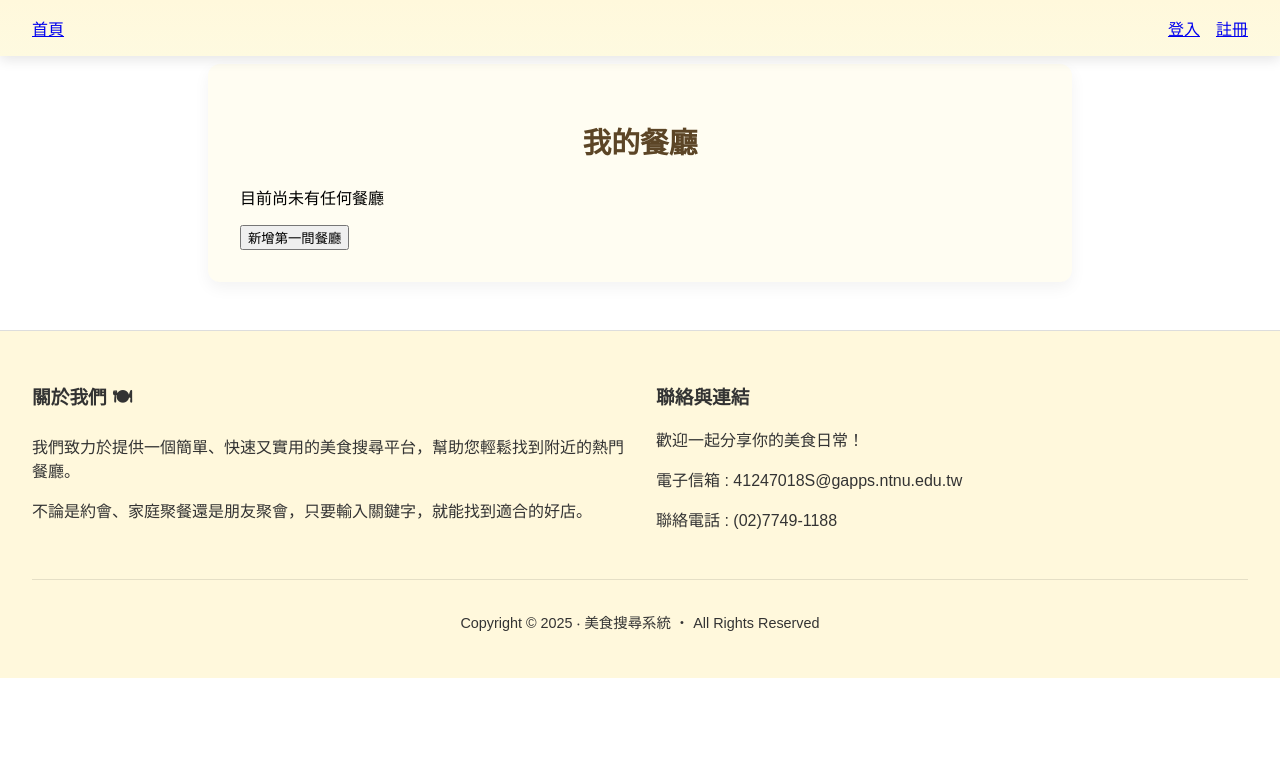
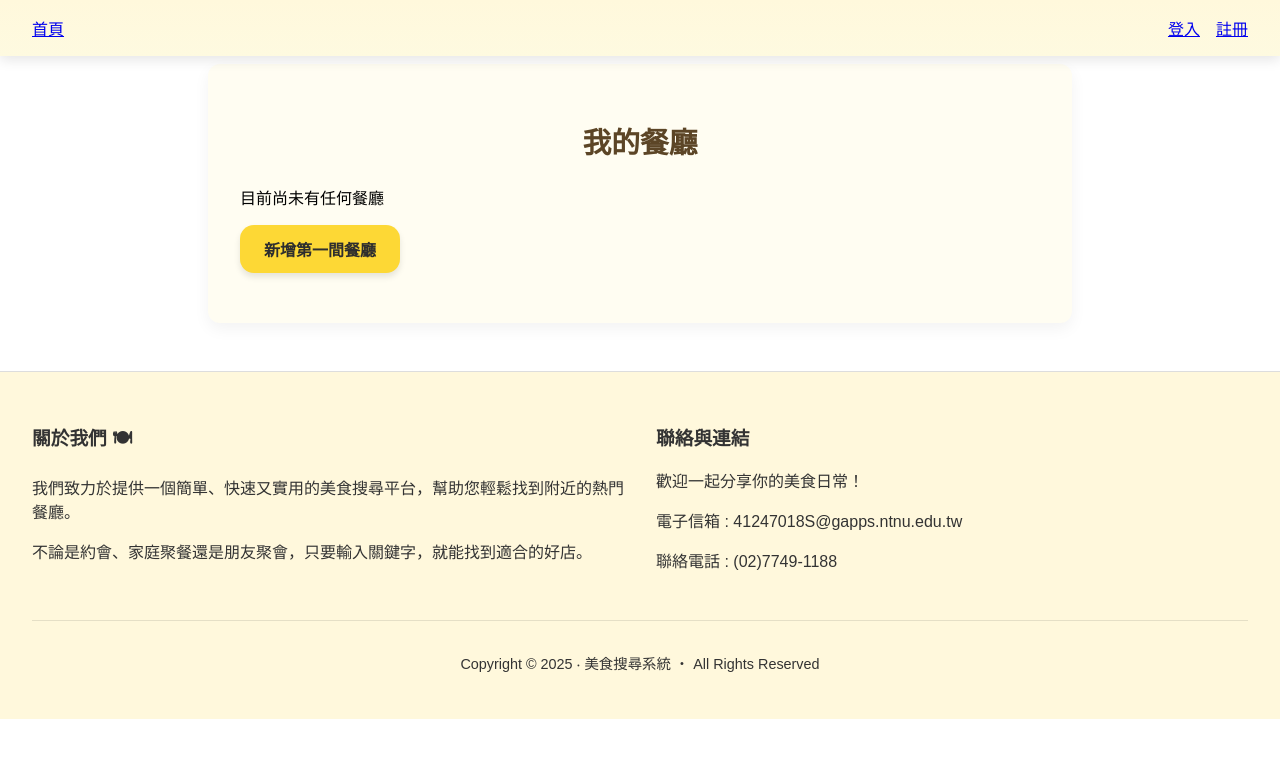
Before and after one commit to boyan1001/2025_DB_final_project, a React (Vite) app in the folder frontend/: page /dashboard in a window 1280 px wide. Shown: the top 758 px of the page. Built offline with nearby package versions, Linux system fonts and the light colour scheme.

Commit message:
按鍵美化

```diff
--- a/frontend/src/OwnerDashboard.jsx
+++ b/frontend/src/OwnerDashboard.jsx
@@ -159,7 +159,9 @@ export default function OwnerDashboard() {
       {restaurants.length === 0 && !selected && (
         <div>
           <p>目前尚未有任何餐廳</p>
-          <button onClick={startNewRestaurant}>新增第一間餐廳</button>
+          <button className="add-button" onClick={startNewRestaurant}>
+            新增第一間餐廳
+          </button>
         </div>
       )}
 
@@ -183,10 +185,10 @@ export default function OwnerDashboard() {
           </button>
         </div>
       ))}
-
+      <br/>
       {!selected && restaurants.length > 0 && (
-        <button style={{ marginTop: "1rem" }} onClick={startNewRestaurant}>
-          ➕ 新增餐廳
+        <button className="add-button" onClick={startNewRestaurant}>
+          新增餐廳
         </button>
       )}
 
@@ -227,7 +229,9 @@ export default function OwnerDashboard() {
                   value={type}
                   checked={selected.cuisine_type?.split("、").includes(type) || false}
                   onChange={(e) => {
-                    const selectedValues = selected.cuisine_type?.split("、") || [];
+                    const selectedValues = selected.cuisine_type
+                      ? selected.cuisine_type.split("、").filter(Boolean)
+                      : [];
                     const updated = e.target.checked
                       ? [...selectedValues, type]
                       : selectedValues.filter((t) => t !== type);
@@ -247,6 +251,7 @@ export default function OwnerDashboard() {
           <input name="cover" value={selected.cover} onChange={handleEditChange} />
 
           <select name="district" value={selected.district} onChange={handleEditChange}>
+            <option value="">請選擇地區</option>
             <optgroup label="台北市">
               <option value="中正區">中正區</option>
               <option value="大同區">大同區</option>
@@ -300,7 +305,8 @@ export default function OwnerDashboard() {
 
           <label>捷運站</label>
           <select name="station_name" value={selected.station_name} onChange={handleEditChange}>
-              <optgroup label="文湖線">
+            <option value="">請選擇捷運站</option>
+            <optgroup label="文湖線">
               <option value="動物園">動物園</option>
               <option value="木柵">木柵</option>
               <option value="萬芳社區">萬芳社區</option>
--- a/frontend/src/index.css
+++ b/frontend/src/index.css
@@ -485,6 +485,23 @@ body {
   background-color: #f5b938;
 }
 
+.add-button {
+  background-color: #fdd835;         /* 鵝黃色 */
+  color: #2e2e2e;                    /* 深灰文字 */
+  padding: 12px 24px;
+  border: none;
+  border-radius: 14px;
+  font-size: 1rem;
+  font-weight: bold;
+  cursor: pointer;
+  box-shadow: 0 4px 6px rgba(0, 0, 0, 0.1);
+  transition: background-color 0.2s ease, transform 0.1s ease;
+}
+
+.add-button:hover {
+  background-color: #ffeb3b;         /* hover 稍微更亮 */
+}
+
 @media (max-width: 768px) {
   .card {
     width: 100%;
```
